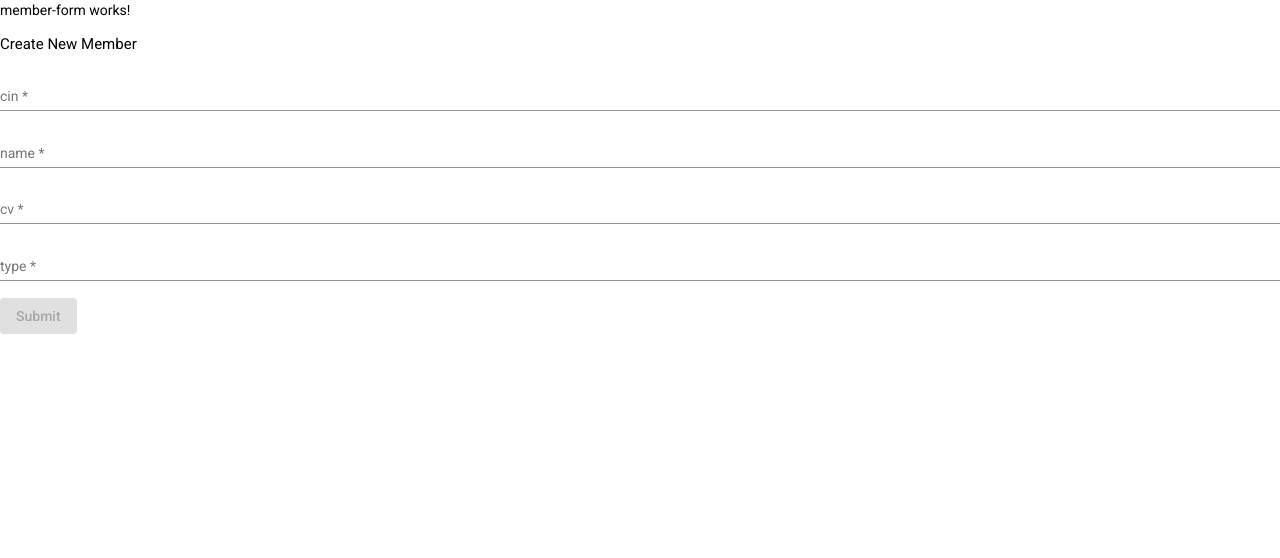
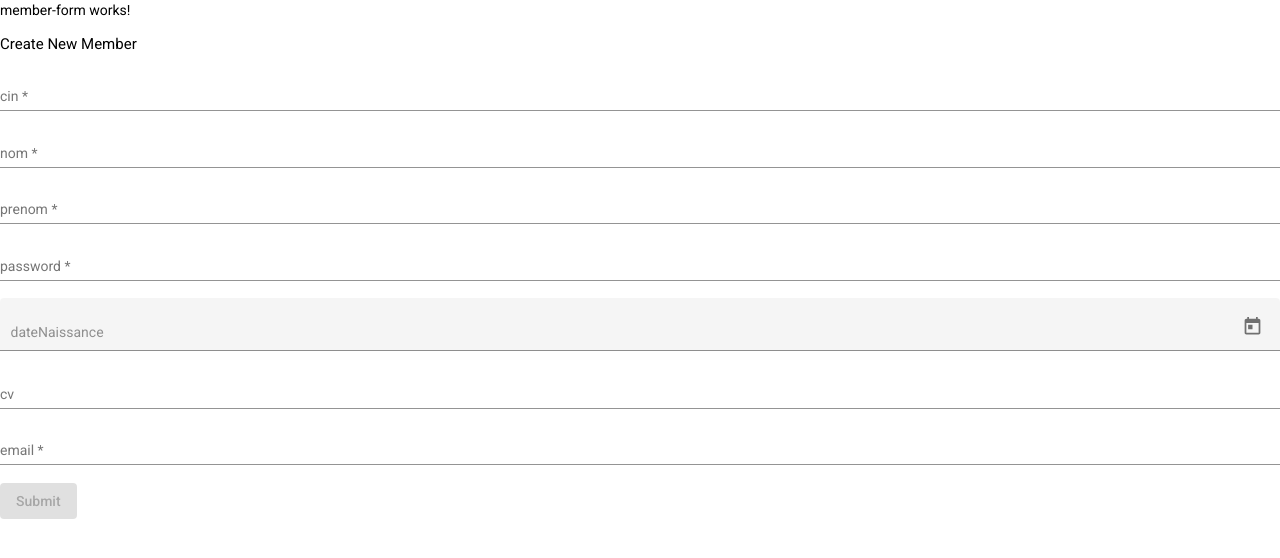
Before and after one commit to JannetAbdelkefi/GestionDeRechercheLaboratoires, an Angular app: page /members/create in a window 1280 px wide. Shown: the top 558 px of the page. Built offline with nearby package versions, Linux system fonts and the light colour scheme.

Commit message:
link webapp with backend.

```diff
--- a/src/app/member-form/member-form.component.html
+++ b/src/app/member-form/member-form.component.html
@@ -9,13 +9,26 @@
     <input matInput placeholder="cin" formControlName="cin">
   </mat-form-field>
   <mat-form-field>
-    <input matInput placeholder="name" formControlName="name">
+    <input matInput placeholder="nom" formControlName="nom">
   </mat-form-field>
+  <mat-form-field>
+    <input matInput placeholder="prenom" formControlName="prenom">
+  </mat-form-field>
+  <mat-form-field>
+    <input matInput placeholder="password" formControlName="password">
+  </mat-form-field>
+
+  <mat-form-field appearance="fill">
+    <input matInput [matDatepicker]="picker" placeholder="dateNaissance" formControlName="dateNaissance">
+    <mat-datepicker-toggle matSuffix [for]="picker"></mat-datepicker-toggle>
+    <mat-datepicker #picker></mat-datepicker>
+  </mat-form-field>
+
   <mat-form-field>
     <input matInput placeholder="cv"  formControlName="cv">
   </mat-form-field>
   <mat-form-field>
-    <input matInput placeholder="type" formControlName="type" >
+    <input matInput placeholder="email" formControlName="email" >
   </mat-form-field>
   <div class="form-element">
     <button mat-raised-button color="primary" type="submit" class="button" [disabled]="form.invalid">Submit</button>
--- a/src/app/member-form/member-form.component.ts
+++ b/src/app/member-form/member-form.component.ts
@@ -36,17 +36,28 @@ import {MemberService} from '../../services/member.service';
   initForm(item: Member): void {
     this.form = new FormGroup({
       cin: new FormControl(item?.cin, [Validators.required]),
-      name: new FormControl(item?.name, [Validators.required]),
-      cv: new FormControl(item?.cv, [Validators.required]),
-      type: new FormControl(item?.type, [Validators.required]),
+      nom: new FormControl(item?.nom, [Validators.required]),
+      prenom: new FormControl(item?.prenom, [Validators.required]),
+      password: new FormControl(item?.password, [Validators.required]),
+      dateNaissance: new FormControl(item?.dateNaissance, [Validators.required]),
+      cv: new FormControl(item?.cv ),
+      email: new FormControl(item?.email, [Validators.required]),
     });
   }
-
+  isFormInEditMode(): boolean {
+    return !!this.currentItemId;
+  }
   onSubmit(): void {
     const objectToSubmit = {...this.item, ...this.form.value};
     console.log(objectToSubmit);
-    this.memberService.saveMember(objectToSubmit).then(() =>
-      this.router.navigate(['./members'])
-    );
+    if (this.isFormInEditMode()) {
+      this.memberService.updateMember(this.currentItemId, objectToSubmit).then(() => {
+        this.router.navigate(['./members']);
+      });
+    } else {
+      this.memberService.createMember(objectToSubmit).then(() => {
+        this.router.navigate(['./members']);
+      });
+    }
   }
 }
--- a/src/app/membre-list/membre-list.component.html
+++ b/src/app/membre-list/membre-list.component.html
@@ -47,15 +47,22 @@
   </ng-container>
 
   <!-- Name Column -->
-  <ng-container matColumnDef="name">
+  <ng-container matColumnDef="nom">
     <th mat-header-cell class="px-12" *matHeaderCellDef> Name</th>
-    <td mat-cell class="px-12" *matCellDef="let element"> {{element.name}} </td>
+    <td mat-cell class="px-12" *matCellDef="let element">
+      <!-- TODO: change image src with the value of photo url-->
+      <img class="s-48" style="width: 48px; height: 48px;"
+           [src]="'https://upload.wikimedia.org/wikipedia/en/thumb/7/72/Avatar_icon_green.svg/1024px-Avatar_icon_green.svg.png'"
+           alt="photo"/>
+
+      {{element.nom + ' ' + element.prenom}}
+    </td>
   </ng-container>
 
   <!-- Weight Column -->
-  <ng-container matColumnDef="type">
-    <th mat-header-cell class="px-12" *matHeaderCellDef> Type</th>
-    <td mat-cell class="px-12" *matCellDef="let element"> {{element.type}} </td>
+  <ng-container matColumnDef="photo">
+    <th mat-header-cell class="px-12" *matHeaderCellDef> Photo</th>
+    <td mat-cell class="px-12" *matCellDef="let element"> {{element.photo}} </td>
   </ng-container>
 
   <!-- Symbol Column -->
@@ -68,10 +75,22 @@
     </td>
 
   </ng-container>
-  <ng-container matColumnDef="createdDate">
+  <ng-container matColumnDef="dateNaissance">
     <th mat-header-cell class="px-12" *matHeaderCellDef> Created Date</th>
     <td mat-cell class="px-12" *matCellDef="let element">
-      {{element.createdDate | date :'d MMMM y, HH:mm'}}
+      {{element.dateNaissance | date :'d MMMM y, HH:mm'}}
+    </td>
+  </ng-container>
+  <ng-container matColumnDef="email">
+    <th mat-header-cell class="px-12" *matHeaderCellDef> Email</th>
+    <td mat-cell class="px-12" *matCellDef="let element">
+      {{element.email}}
+    </td>
+  </ng-container>
+  <ng-container matColumnDef="password">
+    <th mat-header-cell class="px-12" *matHeaderCellDef> Password</th>
+    <td mat-cell class="px-12" *matCellDef="let element">
+      {{element.password}}
     </td>
   </ng-container>
   <ng-container matColumnDef="actions" stickyEnd>
@@ -87,6 +106,7 @@
     </td>
   </ng-container>
 
+
   <tr mat-header-row *matHeaderRowDef="displayedColumns"></tr>
   <tr mat-row *matRowDef="let row; columns: displayedColumns;"></tr>
 </table>
--- a/src/app/membre-list/membre-list.component.ts
+++ b/src/app/membre-list/membre-list.component.ts
@@ -7,14 +7,16 @@ import {Member} from '../../models/member.model';
   templateUrl: './membre-list.component.html',
   styleUrls: ['./membre-list.component.scss']
 })
+
 export class MembreListComponent implements OnInit {
-  displayedColumns: string[] = ['id', 'cin', 'name', 'type', 'cv', 'createdDate', 'actions'];  dataSource: Member[] = [];
+  displayedColumns: string[] = ['id', 'cin', 'nom', 'photo', 'cv', 'dateNaissance','email','password', 'actions'];  dataSource: Member[] = [];
   constructor(
     private memberService: MemberService
   ) {
   }
 
   ngOnInit(): void {
+
     this.fetchDataSource();
   }
 
--- a/src/environments/environment.ts
+++ b/src/environments/environment.ts
@@ -3,7 +3,8 @@
 // The list of file replacements can be found in `angular.json`.
 
 export const environment = {
-  production: false
+  production: false,
+  gatewayEndpoint: 'http://localhost:9999',
 };
 
 /*
--- a/src/services/member.service.ts
+++ b/src/services/member.service.ts
@@ -2,13 +2,14 @@ import { Injectable } from '@angular/core';
 import {GLOBAL} from '../app/app-config';
 import {Member} from '../models/member.model';
 import {HttpClient} from '@angular/common/http';
+import {environment} from '../environments/environment';
 
 @Injectable({
   providedIn: 'root'
 })
 export class MemberService {
-
-
+  private path = `${environment.gatewayEndpoint}/membre-service`;
+  // @ts-ignore
   public placeholderMembers: Member[] = GLOBAL._DB.members;
 
   constructor(
@@ -17,35 +18,30 @@ export class MemberService {
   }
 
   getAllMembers(): Promise<Member[]> {
-    // return this.httpClient.get<Member[]>('linkToRestApi').toPromise();
-    return new Promise(resolve => resolve(this.placeholderMembers));
+    return this.httpClient.get<Member[]>(`${this.path}/membres`).toPromise();
+    // return new Promise(resolve => resolve(this.placeholderMembers));
   }
   getMemberById(id: string): Promise<Member> {
-    // return this.httpClient.get<Member>('linkToRestApi').toPromise();
-    return new Promise(resolve => resolve(
-      this.placeholderMembers.filter(item => item.id === id)[0] ?? null
-    ));
+    return this.httpClient.get<Member>(`${this.path}/membre/${id}`).toPromise();
+
   }
 
   /**
    * create a new member or update an old member.
    * a new member doesn't have an id
    */
-  saveMember(member: any): Promise<Member> {
-    // return this.httpClient.post<Member>('linkToRestApi', member).toPromise();
-    const memberToSave = {
-      id: member.id ?? Math.ceil(Math.random() * 10000).toString(),
-      createdDate: member.createdDate ?? new Date().toISOString(), ...member
-    };
-    this.placeholderMembers = [memberToSave, ...this.placeholderMembers.filter(item => item.id !== member.id)];
 
-    return new Promise(resolve => resolve(memberToSave));
+
+  createMember(member: any): Promise<Member> {
+    return this.httpClient.post<Member>(`${this.path}/membres/etudiant`, member).toPromise();
   }
 
-
+  updateMember(id: string, member: any): Promise<Member> {
+    return this.httpClient.put<Member>(`${this.path}/membres/etudiant/${id}`, member).toPromise();
+  }
   removeMemberById(id: string): Promise<void> {
-    // return this.httpClient.delete<void>('linkToRestApi').toPromise();
-    this.placeholderMembers = this.placeholderMembers.filter(item => item.id !== id);
-    return new Promise(resolve => resolve());
+    return this.httpClient.delete<void>(`${this.path}/membres/${id}`).toPromise();
+    // this.placeholderMembers = this.placeholderMembers.filter(item => item.id !== id);
+    // return new Promise(resolve => resolve());
   }
 }
```
Also changed, not shown: src/app/@root/material/material.module.ts (+6 -1 lines), src/models/member.model.ts (+7 -3 lines).
